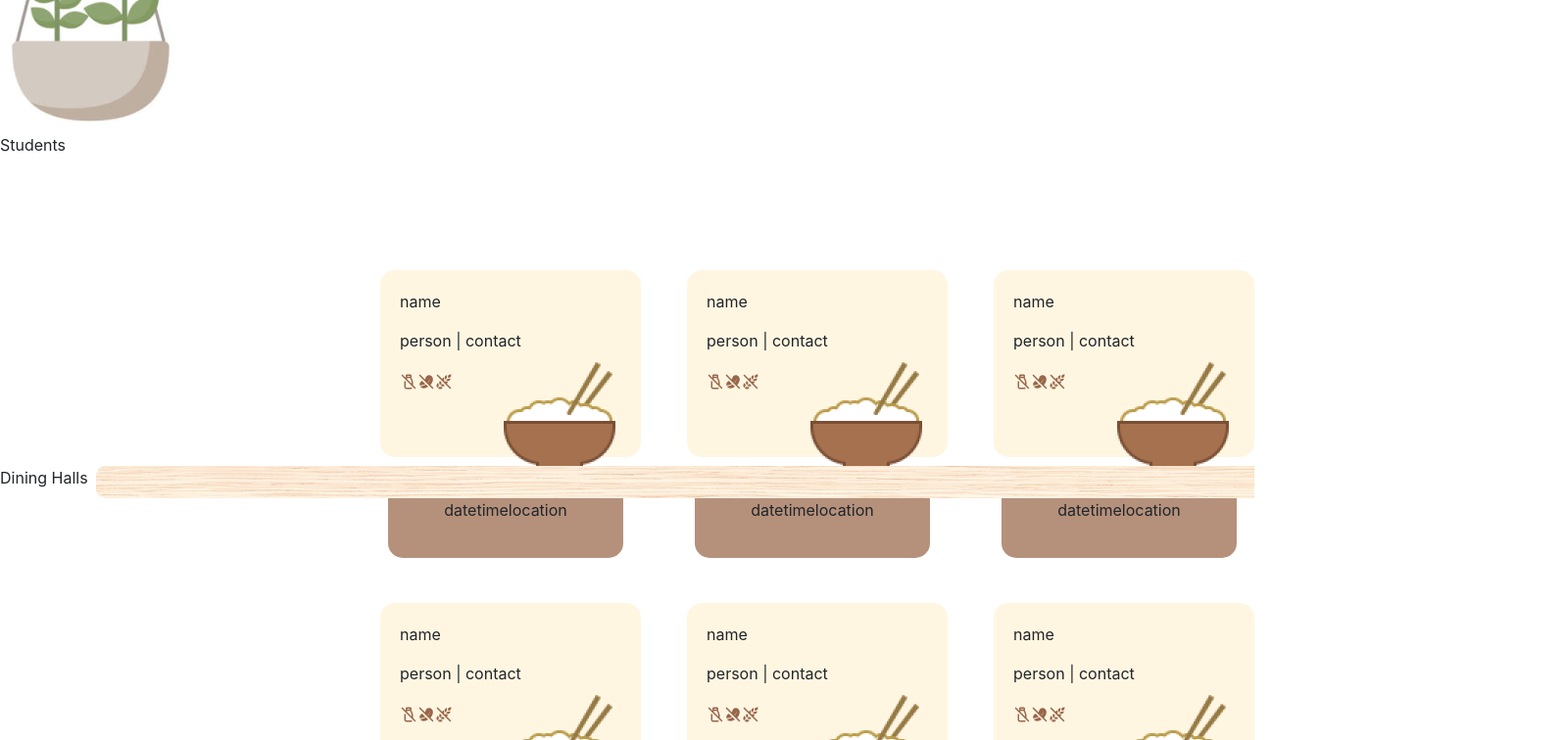
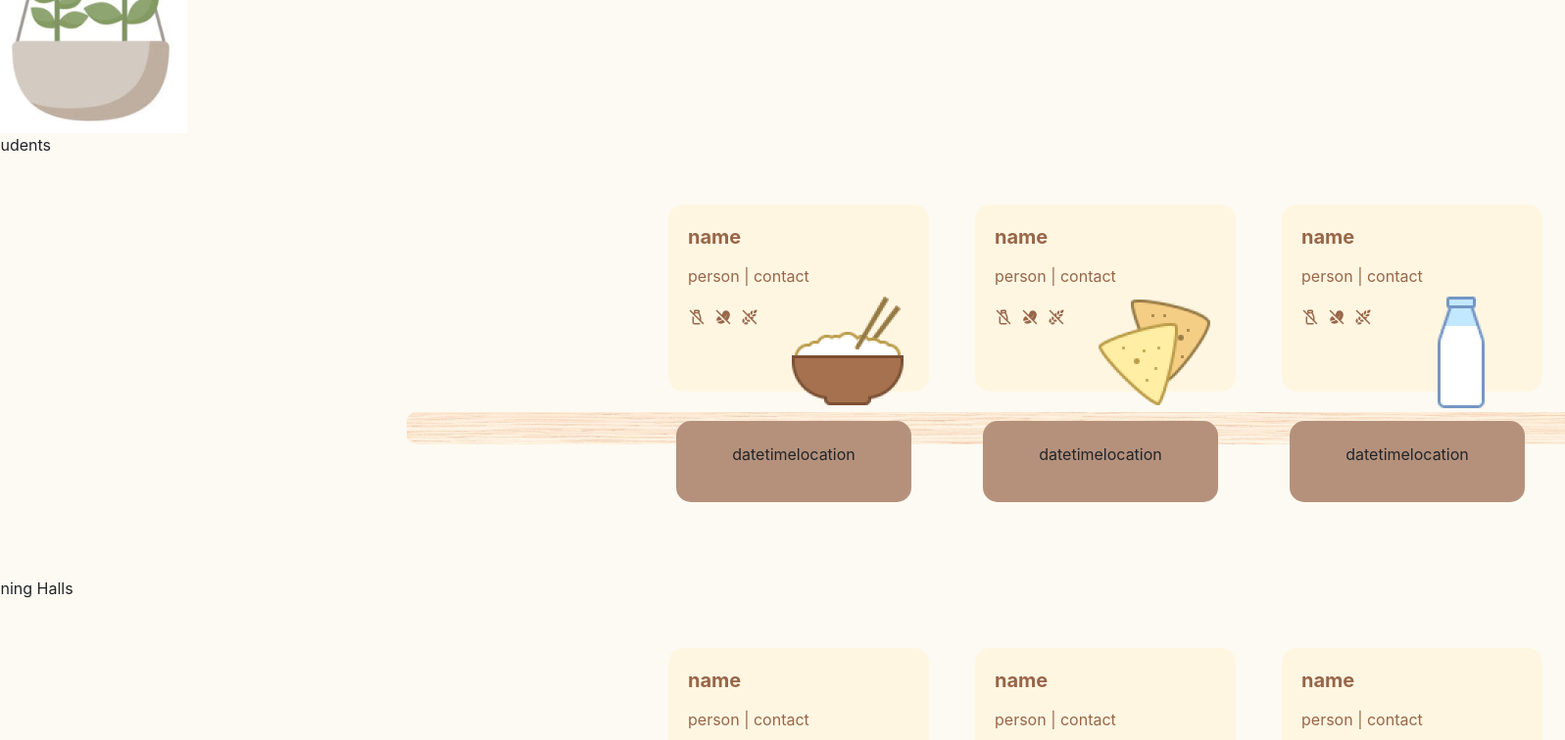
Before and after one commit to cathli66/college-food-insecurity, a React (Create React App) app: page /home in a window 1280 px wide. Shown: the part 300-1056 px from the top of the page at 98% size, 1597 px wide, since content can reach past the window. Built offline with nearby package versions, Linux system fonts and the light colour scheme.

Commit message:
update formatting

```diff
--- a/src/App.css
+++ b/src/App.css
@@ -18,3 +18,7 @@
   max-width: 300px;
   margin: auto;
 }
+
+body {
+  background-color: #FCFAF2;
+}
--- a/src/components/Shelf.tsx
+++ b/src/components/Shelf.tsx
@@ -23,8 +23,9 @@ const Shelf = (
     {name: string; items: item[]}
 ) => {
     return (
-        <div>
+        <div className='row'>
             <p className='shelfName'>{name}</p>
+            <img src={wood} alt='shelf' className='shelf'/>
             <div className='tiles'>
                 {items.map((item) => {
                     return (
@@ -34,7 +35,6 @@ const Shelf = (
                     )
                 })}
             </div>
-            <img src={wood} alt='shelf' className='shelf'/>
         </div>
     )
 }
--- a/src/pages/Home.tsx
+++ b/src/pages/Home.tsx
@@ -25,7 +25,7 @@ const Home = () => {
             restrict: ['nut', 'gluten', 'dairy'],
             person: 'person',
             contact: 'contact',
-            category: 'meal'
+            category: 'snack'
         },
         {
             name: 'name',
@@ -35,7 +35,7 @@ const Home = () => {
             restrict: ['nut', 'gluten', 'dairy'],
             person: 'person',
             contact: 'contact',
-            category: 'meal'
+            category: 'drink'
         },
     ]
 
--- a/src/styles/Shelf.scss
+++ b/src/styles/Shelf.scss
@@ -1,17 +1,23 @@
 .shelf {
-    position: absolute;
-    right: 0px;
+    position: relative;
+    top: 245px;
+    margin-left: 430px;
+}
+
+.row {
+    // background-color: blue;
+    margin-bottom: 80px;
 }
 
 .tiles {
     // width: 1373px;
-    margin-left: 431px;
+    margin-left: 650px;
     justify-content: right;
     display: flex;
     position: relative;
     flex-direction: horizontal;
     height: 300px;
-    top: 100px;
+    top: 0px;
 
     .tile {
         flex-direction: vertical;
--- a/src/styles/Tile.scss
+++ b/src/styles/Tile.scss
@@ -35,5 +35,22 @@
     align-items: center;
     position: relative;
     left: 55px;
-    top: -100px;
+    top: -90px;
 }
+
+.name {
+    font-weight: 700;
+    font-size: 20px;
+    line-height: 27.28px;
+    color: #986649;
+}
+
+.person {
+    font-weight: 400;
+    color: #986649;
+    line-height: 21.82px;
+}
+
+.restriction {
+    margin-right: 9px;
+}
```
